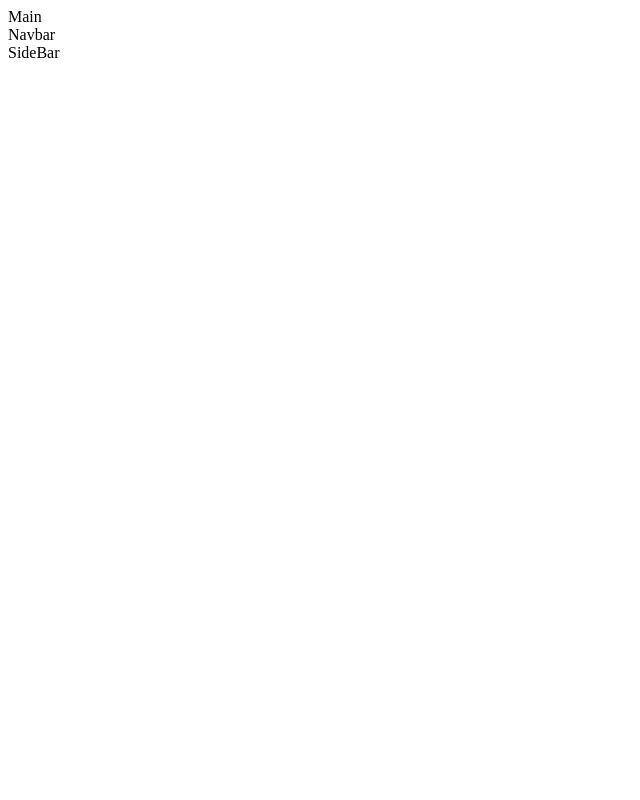
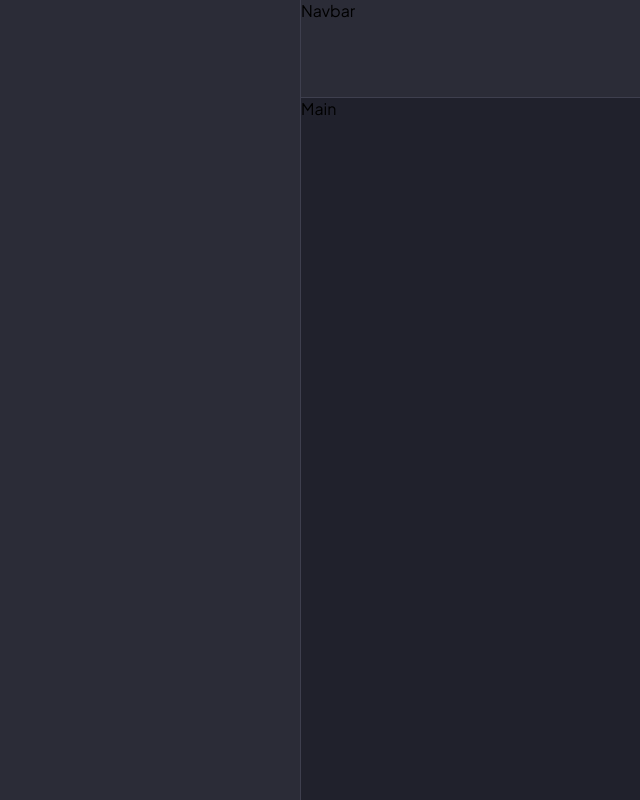
Before and after one commit to LordCail1/kanban-task-management, a React (Vite) app: page / in a window 1280 px wide. Shown: the whole page, without its empty margins (0-640 px from the left). Built offline with nearby package versions, Linux system fonts and the light colour scheme.

Commit message:
added a few components and some styling

```diff
--- a/index.html
+++ b/index.html
@@ -4,6 +4,9 @@
     <meta charset="UTF-8" />
     <link rel="icon" type="image/svg+xml" href="/vite.svg" />
     <meta name="viewport" content="width=device-width, initial-scale=1.0" />
+    <link rel="preconnect" href="https://fonts.googleapis.com">
+    <link rel="preconnect" href="https://fonts.gstatic.com" crossorigin>
+    <link href="https://fonts.googleapis.com/css2?family=Plus+Jakarta+Sans:wght@200;300;400;500;600;700;800&display=swap" rel="stylesheet">
     <title>Vite + React + TS</title>
   </head>
   <body>
--- a/src/App.tsx
+++ b/src/App.tsx
@@ -2,15 +2,24 @@ import { ThemeProvider } from "styled-components"
 import { GlobalStyle } from "./styles"
 import Main from "./components/Main/Main"
 import Navbar from "./components/Navbar/Navbar"
-import SideBar from "./components/Sidebar/SideBar"
+import Sidebar from "./components/Sidebar/Sidebar"
+import { theme } from "./styles/Global"
+import StyledRightSideContainer from "./styles/RightSideContainer.styled"
+import { useState } from "react"
+
+export type ThemeColor = 'dark' | 'light'
 
 function App() {
+	const [themeColor, setThemeColor] = useState<ThemeColor>('dark')
 	return (
-		<>
-			<Main />
-			<Navbar />
-			<SideBar />
-		</>
+		<ThemeProvider theme={theme}>
+			<GlobalStyle />
+			<Sidebar themeColor={themeColor}/>
+			<StyledRightSideContainer>
+				<Navbar />
+				<Main />
+			</StyledRightSideContainer>
+		</ThemeProvider>
 	)
 }
 
--- /dev/null
+++ b/src/components/Main/Main.styled.tsx
@@ -0,0 +1,12 @@
+import styled from 'styled-components';
+
+
+const StyledMain = styled.div`
+    flex-grow: 1;
+    background-color: ${({theme}) => theme.colors.very_dark_grey}
+
+
+`
+
+
+export default StyledMain
--- a/src/components/Main/Main.tsx
+++ b/src/components/Main/Main.tsx
@@ -1,8 +1,8 @@
-import React from 'react'
+import StyledMain from './Main.styled'
 
 const Main = () => {
   return (
-    <div>Main</div>
+    <StyledMain>Main</StyledMain>
   )
 }
 
--- /dev/null
+++ b/src/components/Navbar/Navbar.styled.tsx
@@ -0,0 +1,9 @@
+import styled from "styled-components"
+
+const StyledNavbar = styled.div`
+	height: 97px;
+	background-color: ${({ theme }) => theme.colors.dark_grey};
+	border-bottom: 1px solid ${({ theme }) => theme.colors.lines_dark};
+`
+
+export default StyledNavbar
--- a/src/components/Navbar/Navbar.tsx
+++ b/src/components/Navbar/Navbar.tsx
@@ -1,8 +1,8 @@
-import React from 'react'
+import StyledNavbar from './Navbar.styled'
 
 const Navbar = () => {
   return (
-    <div>Navbar</div>
+    <StyledNavbar>Navbar</StyledNavbar>
   )
 }
 
--- a/src/components/Sidebar/SideBar.tsx
+++ /dev/null
@@ -1,9 +0,0 @@
-import React from 'react'
-
-const SideBar = () => {
-  return (
-    <div>SideBar</div>
-  )
-}
-
-export default SideBar
--- /dev/null
+++ b/src/components/Sidebar/Sidebar.styled.tsx
@@ -0,0 +1,12 @@
+import styled from "styled-components"
+import { theme } from "../../styles/Global"
+
+const StyledSidebar = styled.div<{ themeColor: 'dark' | 'light' }>`
+	width: 300px;
+
+	border-right: 1px solid ${({ theme }) => theme.colors.lines_dark};
+	background-color: ${({ themeColor, theme }) =>
+		themeColor === "dark" ? theme.colors.dark_grey : theme.colors.white};
+`
+
+export default StyledSidebar
--- /dev/null
+++ b/src/components/Sidebar/Sidebar.tsx
@@ -0,0 +1,8 @@
+import React from "react"
+import StyledSidebar from "./Sidebar.styled"
+
+const Sidebar: React.FC<{themeColor: 'dark' | 'light'}> = ({themeColor}) => {
+	return <StyledSidebar themeColor={themeColor}></StyledSidebar>
+}
+
+export default Sidebar
--- a/src/styles/Global.tsx
+++ b/src/styles/Global.tsx
@@ -15,22 +15,24 @@ export const GlobalStyle = createGlobalStyle`
     div[id=root]{
         height: 100vh;
         width: 100vw;
+        display: flex;
+        font-family: 'Plus Jakarta Sans', sans-serif;
     }
 `
 
 export const theme: Theme = {
-    colors: {
-        main_purple: '#635FC7',
-        main_purple_hover: '#A8A4FF',
-        black: '#000112',
-        very_dark_grey: '#20212C',
-        dark_grey: '#2B2C37',
-        lines_dark: '#3E3F4E',
-        lines_light: '#E4EBFA',
-        medium_grey: '#828FA3',
-        light_grey: '#F4F7FD',
-        white: '#FFFFFF',
-        red: '#EA5555',
-        red_hover: '#FF9898'
-    }
+	colors: {
+		main_purple: "#635FC7",
+		main_purple_hover: "#A8A4FF",
+		red: "#EA5555",
+		red_hover: "#FF9898",
+		black: "#000112",
+		white: "#FFFFFF",
+		medium_grey: "#828FA3",
+		dark_grey: "#2B2C37",
+		very_dark_grey: "#20212C",
+		lines_light: "#E4EBFA",
+		light_grey: "#F4F7FD",
+		lines_dark: "#3E3F4E",
+	},
 }
--- /dev/null
+++ b/src/styles/RightSideContainer.styled.tsx
@@ -0,0 +1,10 @@
+import styled from "styled-components"
+
+const StyledRightSideContainer = styled.section`
+    flex-grow: 1;
+    display: flex;
+    flex-direction: column;
+
+`
+
+export default StyledRightSideContainer
```
Also changed, not shown: src/styles/types/index.d.ts (+14 -14 lines).
